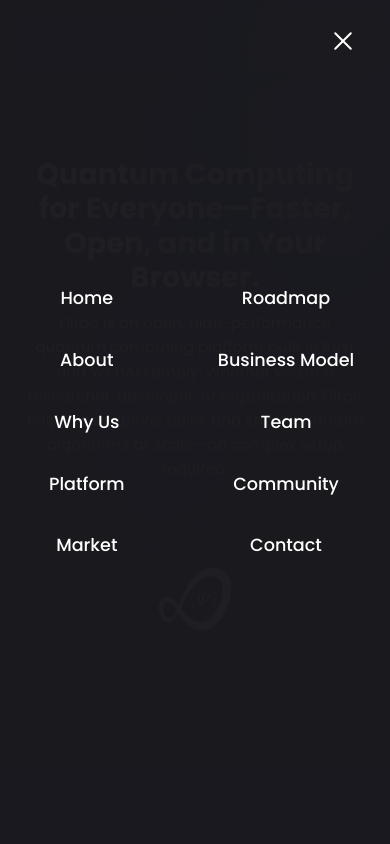
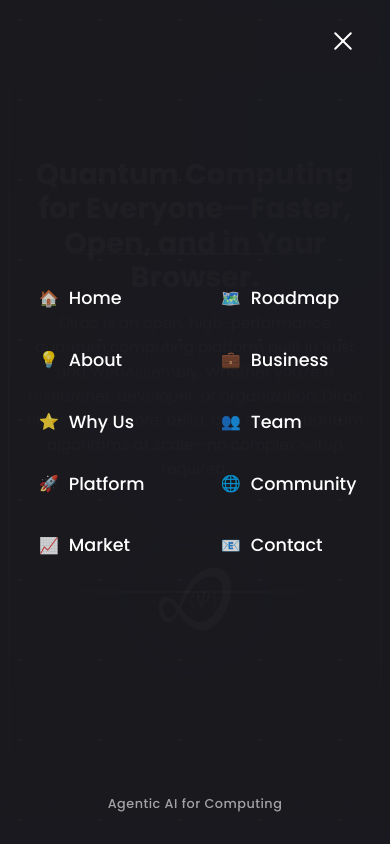
Before and after one commit to dirac-AI/dirac-FE, a React (Vite) app: page / in a window 390 px wide. Both pictures are taken after a click on the element 343 px from the left and 41 px from the top of the page. Shown: the top 844 px of the page. Built offline with nearby package versions, Linux system fonts and the light colour scheme.

Commit message:
[feat] update navbar for mobile with grid and icon

```diff
--- a/src/components/Navbar/Navbar.css
+++ b/src/components/Navbar/Navbar.css
@@ -208,6 +208,69 @@
   justify-content: center;
   align-items: center;
   gap: 3rem;
+  position: relative;
+  z-index: 10;
+}
+
+/* Mobile nav background effects */
+.mobile-nav-background {
+  position: absolute;
+  top: 0;
+  left: 0;
+  right: 0;
+  bottom: 0;
+  overflow: hidden;
+  z-index: 1;
+}
+
+.subtle-accent {
+  position: absolute;
+  opacity: 0.1;
+}
+
+.accent-1 {
+  width: 2px;
+  height: 100%;
+  background: linear-gradient(180deg, transparent, rgba(255,255,255,0.35), transparent);
+  left: 25%;
+  top: 0;
+}
+
+.accent-2 {
+  width: 2px;
+  height: 100%;
+  background: linear-gradient(180deg, transparent, rgba(255,255,255,0.35), transparent);
+  right: 30%;
+  top: 0;
+}
+
+.accent-3 {
+  width: 100%;
+  height: 2px;
+  background: linear-gradient(90deg, transparent, rgba(255,255,255,0.35), transparent);
+  top: 25%;
+  left: 0;
+}
+
+.accent-4 {
+  width: 100%;
+  height: 2px;
+  background: linear-gradient(90deg, transparent, rgba(255,255,255,0.35), transparent);
+  top: 75%;
+  left: 0;
+}
+
+.grid-pattern {
+  position: absolute;
+  top: 0;
+  left: 0;
+  right: 0;
+  bottom: 0;
+  background-image:
+    radial-gradient(circle at 25% 25%, rgba(255,255,255,0.02) 1px, transparent 1px),
+    radial-gradient(circle at 75% 75%, rgba(255,255,255,0.02) 1px, transparent 1px);
+  background-size: 80px 80px;
+  background-position: 0 0, 40px 40px;
 }
 
 .mobile-nav-popup .nav-links {
@@ -225,16 +288,42 @@
 .mobile-nav-popup .nav-links a {
   font-size: 1.2rem;
   color: white;
-  padding: 1rem 2rem;
-  border-radius: 16px;
+  padding: 1rem 0;
   transition: all 0.3s ease;
-  display: block;
+  display: flex;
+  align-items: center;
+  justify-content: flex-start;
+  gap: 12px;
   min-width: 200px;
+  background: transparent;
 }
 
 .mobile-nav-popup .nav-links a:hover {
-  background-color: rgba(255, 255, 255, 0.15);
+  color: rgba(255, 255, 255, 0.8);
   transform: translateY(-2px);
+}
+
+.nav-icon {
+  font-size: 1.1rem;
+  opacity: 0.8;
+  width: 20px;
+  text-align: center;
+}
+
+.mobile-nav-footer {
+  position: absolute;
+  bottom: 40px;
+  left: 50%;
+  transform: translateX(-50%);
+  z-index: 10;
+}
+
+.brand-tagline {
+  color: rgba(255, 255, 255, 0.6);
+  font-size: 0.9rem;
+  font-weight: 500;
+  text-align: center;
+  letter-spacing: 0.5px;
 }
 
 @media (max-width: 1500px) {
@@ -289,6 +378,56 @@
   }
 }
 
+@media (max-width: 1200px) {
+  .accent-1 {
+    left: 15%;
+    top: 0;
+  }
+
+  .accent-2 {
+    right: 15%;
+    top: 0;
+  }
+
+  .accent-3 {
+    top: 15%;
+    left: 0;
+  }
+
+  .accent-4 {
+    top: 85%;
+    left: 0;
+  }
+
+  .nav-links.nav-column-1 {
+    padding-left: 5%;
+  }
+}
+
+@media (max-width: 800px) {
+  .accent-1 {
+    left: 2%;
+    top: 0;
+  }
+
+  .accent-2 {
+    right: 2%;
+    top: 0;
+  }
+
+  .accent-3 {
+    top: 30%;
+    left: 0;
+  }
+
+  .accent-4 {
+    top: 70%;
+    left: 0;
+  }
+
+
+}
+
 @media (max-width: 480px) {
   .navbar {
     top: 10px;
@@ -309,8 +448,25 @@
   }
 
   .mobile-nav-popup .nav-links a {
-    padding: 0.8rem 1.5rem;
+    padding: 0.8rem 0;
     min-width: 150px;
     font-size: 1.1rem;
   }
+
+  .nav-icon {
+    font-size: 1rem;
+    width: 18px;
+  }
+
+  .subtle-accent {
+    opacity: 0.05;
+  }
+
+  .mobile-nav-footer {
+    bottom: 30px;
+  }
+
+  .brand-tagline {
+    font-size: 0.8rem;
+  }
 }
--- a/src/components/Navbar/Navbar.jsx
+++ b/src/components/Navbar/Navbar.jsx
@@ -91,21 +91,51 @@ const Navbar = () => {
         </ul>
 
         <div className={`mobile-nav-popup ${menuOpen ? 'open' : ''}`}>
+          <div className="mobile-nav-background">
+            <div className="subtle-accent accent-1"></div>
+            <div className="subtle-accent accent-2"></div>
+            <div className="subtle-accent accent-3"></div>
+            <div className="subtle-accent accent-4"></div>
+            <div className="grid-pattern"></div>
+          </div>
           <div className="mobile-nav-grid">
             <ul className="nav-links nav-column-1">
-              <li><a href="#home" onClick={toggleMenu}>Home</a></li>
-              <li><a href="#about" onClick={toggleMenu}>About</a></li>
-              <li><a href="#why" onClick={toggleMenu}>Why Us</a></li>
-              <li><a href="#platform" onClick={toggleMenu}>Platform</a></li>
-              <li><a href="#market" onClick={toggleMenu}>Market</a></li>
+              <li><a href="#home" onClick={toggleMenu}>
+                <span className="nav-icon">🏠</span>Home
+              </a></li>
+              <li><a href="#about" onClick={toggleMenu}>
+                <span className="nav-icon">💡</span>About
+              </a></li>
+              <li><a href="#why" onClick={toggleMenu}>
+                <span className="nav-icon">⭐</span>Why Us
+              </a></li>
+              <li><a href="#platform" onClick={toggleMenu}>
+                <span className="nav-icon">🚀</span>Platform
+              </a></li>
+              <li><a href="#market" onClick={toggleMenu}>
+                <span className="nav-icon">📈</span>Market
+              </a></li>
             </ul>
             <ul className="nav-links nav-column-2">
-              <li><a href="#roadmap" onClick={toggleMenu}>Roadmap</a></li>
-              <li><a href="#business" onClick={toggleMenu}>Business Model</a></li>
-              <li><a href="#team" onClick={toggleMenu}>Team</a></li>
-              <li><a href="#community" onClick={toggleMenu}>Community</a></li>
-              <li><a href="#contact" onClick={toggleMenu}>Contact</a></li>
+              <li><a href="#roadmap" onClick={toggleMenu}>
+                <span className="nav-icon">🗺️</span>Roadmap
+              </a></li>
+              <li><a href="#business" onClick={toggleMenu}>
+                <span className="nav-icon">💼</span>Business
+              </a></li>
+              <li><a href="#team" onClick={toggleMenu}>
+                <span className="nav-icon">👥</span>Team
+              </a></li>
+              <li><a href="#community" onClick={toggleMenu}>
+                <span className="nav-icon">🌐</span>Community
+              </a></li>
+              <li><a href="#contact" onClick={toggleMenu}>
+                <span className="nav-icon">📧</span>Contact
+              </a></li>
             </ul>
+          </div>
+          <div className="mobile-nav-footer">
+            <div className="brand-tagline">Agentic AI for Computing</div>
           </div>
         </div>
       </div>
```
